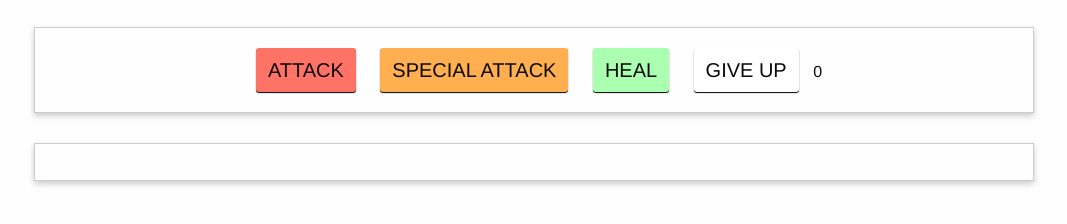
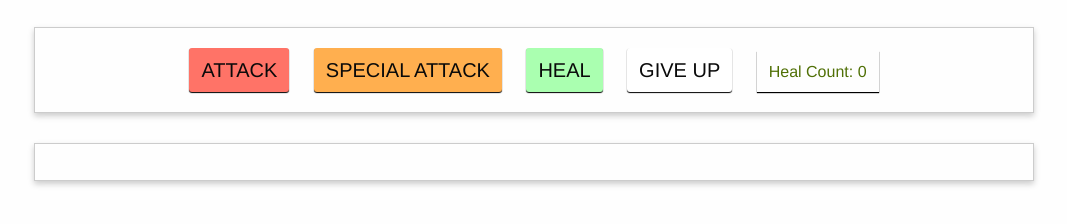
Before and after one commit to bryaneaton/Monster, a plain HTML site: page index.html in a window 1280 px wide. Both pictures are taken after a click on the button "START NEW GAME". Shown: the part 134-358 px from the top of the page, without its empty margins (106-1173 px from the left). Drawn offline with nearby package versions, Linux system fonts and the light colour scheme.

Commit message:
minor changes

```diff
--- a/css/app.css
+++ b/css/app.css
@@ -23,6 +23,14 @@
     margin-bottom: 20px;
     font-weight: bold;
     font-size: 22px;
+}
+
+#healText {
+    font-size: 16px;
+    color: #507006;
+    padding: 12px;
+    box-shadow: 0 1px 1px black;
+    margin: 10px;
 }
 
 .log ul {
--- a/index.html
+++ b/index.html
@@ -42,7 +42,7 @@
             <button id="special-attack"  @click="specialAttack">SPECIAL ATTACK</button>
             <button id="heal" @click="heal">HEAL</button>
             <button id="give-up" @click="endGame">GIVE UP</button>
-            <span> {{healCount}}</span>
+            <span id="healText"> Heal Count: {{healCount}}</span>
         </div>
     </section>
     <section class="row log">
--- a/js/app.js
+++ b/js/app.js
@@ -26,13 +26,13 @@ new Vue({
 
         },
         specialAttack: function () {
-            this.monsterHealth -= this.calculateDamage(5, 24);
+            this.monsterHealth -= this.calculateDamage(10, 34);
 
             if (this.checkWin()) {
                 return;
             }
 
-            this.playerHealth -= this.calculateDamage(8, 24)
+            this.playerHealth -= this.calculateDamage(15, 34)
 
             this.checkWin();
 
```
